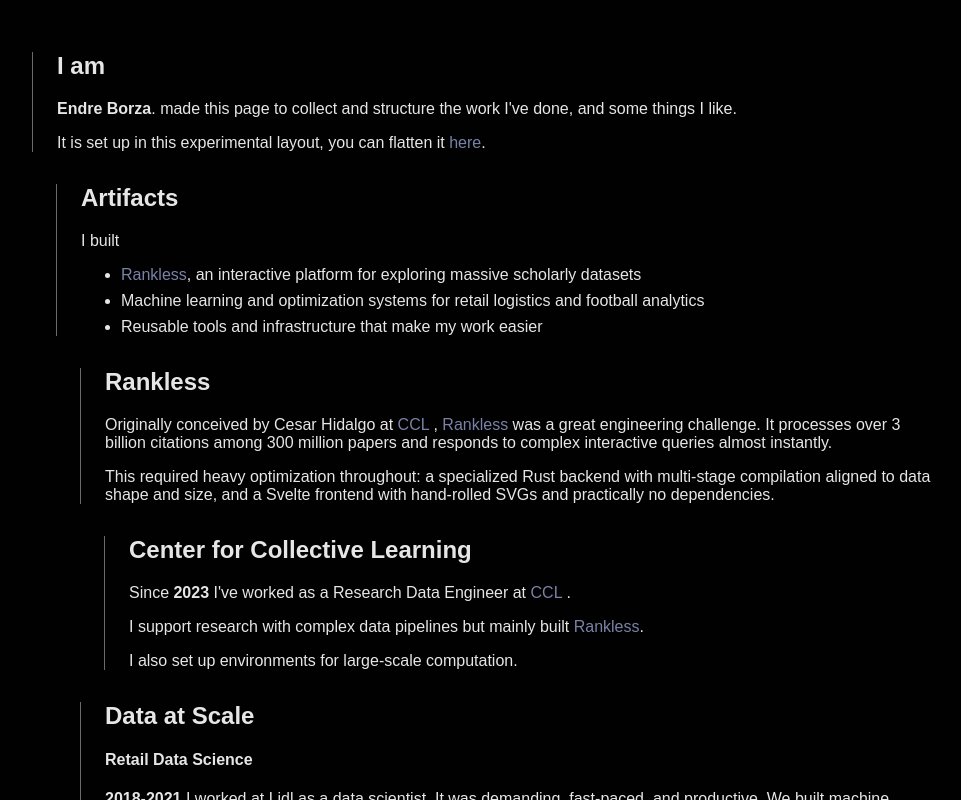
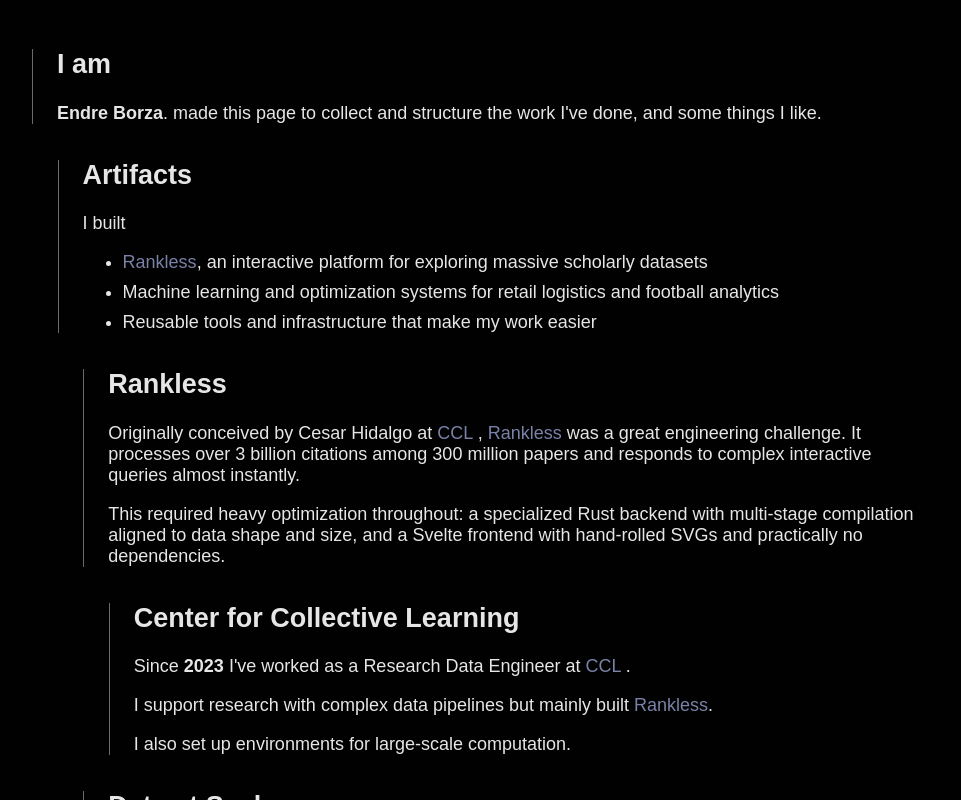
Before and after one commit to endremborza/endremborza.github.io, a SvelteKit app: page /flat in a window 1280 px wide. Shown: the top 800 px of the page, without its empty margins (158-1119 px from the left). Built offline with nearby package versions, Linux system fonts and the light colour scheme.

Commit message:
smallscreen

```diff
--- a/src/routes/flat/+page.svelte
+++ b/src/routes/flat/+page.svelte
@@ -57,12 +57,12 @@
 </script>
 
 <svelte:head>
-	<title>Flat View</title>
+	<title>endremborza</title>
 </svelte:head>
 
-<div class="container">
+<div class="container" style="--fancy-disp: none">
 	{#each flatNodes as { node, depth }}
-		<div class="node" style="margin-left: {depth * 1.5}rem;">
+		<div class="node" style="margin-left: min({depth * 1.5}em, {depth * 3.2}vmin);">
 			<h2>{node.title}</h2>
 			<div>{@html node.body}</div>
 		</div>
@@ -71,14 +71,14 @@
 
 <style>
 	.container {
-		padding: 2rem;
+		padding: 1.5em;
 		max-width: 900px;
 		margin: 0 auto;
-		font-family: sans-serif;
+		font-size: min(4vmin, 18px);
 	}
 	.node {
-		margin-bottom: 2rem;
+		margin-bottom: 2em;
 		border-left: 1px solid var(--palette-1);
-		padding-left: 1.5rem;
+		padding-left: min(1.5em, 3vmin);
 	}
 </style>
```
